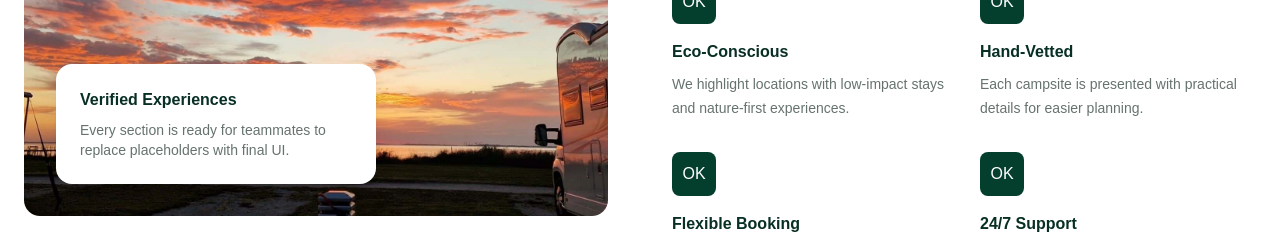
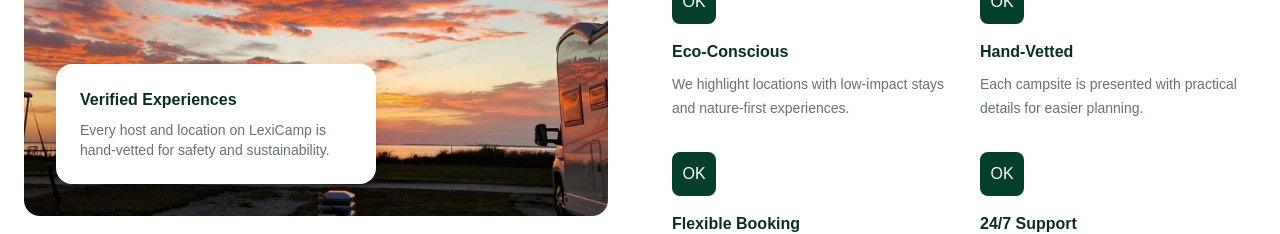
Before and after one commit to aLexicon99/LexiCamp-Booking, a Next.js app: page / in a window 1280 px wide. Shown: the part 1820-2054 px from the top of the page. Built offline with nearby package versions, Linux system fonts and the light colour scheme.

Commit message:
Apply suggestion from @hiflies
Co-authored-by: hiflies <96499402+hiflies@users.noreply.github.com>

```diff
--- a/app/page.js
+++ b/app/page.js
@@ -84,8 +84,7 @@ export default function Home() {
                 Verified Experiences
               </h3>
               <p className="mt-2 text-sm text-[#66736d]">
-                Every section is ready for teammates to replace placeholders
-                with final UI.
+                Every host and location on LexiCamp is hand-vetted for safety and sustainability.
               </p>
             </div>
           </div>
```
